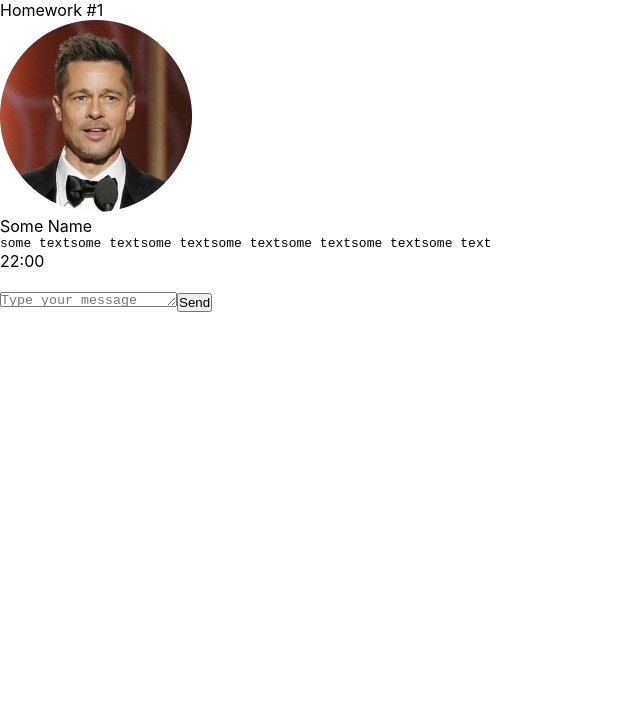
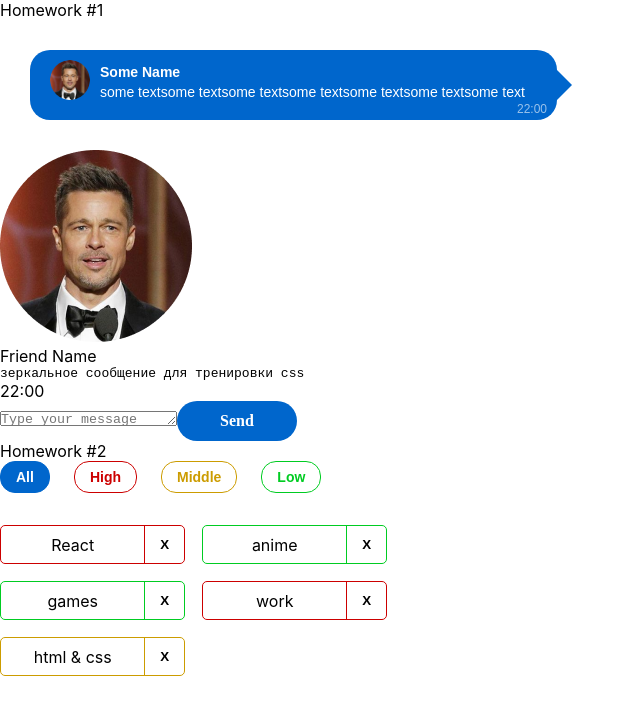
Before and after one commit to KirillPurposeful/homework2, a React (Create React App) app: page / in a window 1280 px wide. Shown: the top 714 px of the page, without its empty margins (0-640 px from the left). Built offline with nearby package versions, Linux system fonts and the light colour scheme.

Commit message:
add second homework

```diff
--- a/src/s1-main/App.tsx
+++ b/src/s1-main/App.tsx
@@ -1,13 +1,14 @@
 import React from 'react'
 import s from './App.module.css'
 import HW1 from '../s2-homeworks/hw01/HW1'
+import HW2 from "../s2-homeworks/hw02/HW2";
 
 function App() {
     return (
         <div className={s.App}>
             <HW1/>
             {/*раскомментировать по ходу выполнения*/}
-            {/*<HW2/>*/}
+            <HW2/>
             {/*<HW3/>*/}
             {/*<HW4/>*/}
 
--- a/src/s2-homeworks/hw01/HW1.tsx
+++ b/src/s2-homeworks/hw01/HW1.tsx
@@ -58,7 +58,7 @@ const HW1 = () => {
                 {/*проверка отображения (не менять)*/}
                 <div>
                     <Message message={message0} id={message0.id} user={message0.user}/>
-                    <FriendMessage message={friendMessage0}/>
+                    <FriendMessage message={friendMessage0} id={friendMessage0.id} user={friendMessage0.user}/>
                 </div>
 
                 {/*для автоматической проверки дз (не менять)*/}
--- a/src/s2-homeworks/hw01/friend-message/FriendMessage.tsx
+++ b/src/s2-homeworks/hw01/friend-message/FriendMessage.tsx
@@ -1,8 +1,11 @@
 import React from 'react'
 import s from './FriendMessage.module.css'
+import {MessageType} from "../HW1";
+import {MessagePropsType} from "../message/Message";
 
 // создать тип вместо any и отобразить приходящие данные
-const FriendMessage = (props: any) => {
+
+const FriendMessage = (props: MessagePropsType) => {
     return (
         <div
             id={'hw1-friend-message-' + props.message.id}
@@ -11,26 +14,21 @@ const FriendMessage = (props: any) => {
             <div className={s.friendImageAndText}>
                 <img
                     id={'hw1-friend-avatar-' + props.message.id}
-                    // создаёт студент
-
-                    //
+                    src={props.message.user.avatar}
+                    alt={`${props.message.user.name}'s avatar`}
                 />
                 <div className={s.friendText}>
                     <div
                         id={'hw1-friend-name-' + props.message.id}
                         className={s.friendName}
                     >
-                        {/*создаёт студент*/}
-
-                        {/**/}
+                        <p>{props.message.user.name}</p>
                     </div>
                     <pre
                         id={'hw1-friend-text-' + props.message.id}
                         className={s.friendMessageText}
                     >
-                        {/*создаёт студент*/}
-
-                        {/**/}
+                        <p>{props.message.message.text}</p>
                     </pre>
                 </div>
             </div>
@@ -38,9 +36,7 @@ const FriendMessage = (props: any) => {
                 id={'hw1-friend-time-' + props.message.id}
                 className={s.friendTime}
             >
-                {/*создаёт студент*/}
-
-                {/**/}
+                <span>{props.message.message.time}</span>
             </div>
         </div>
     )
--- a/src/s2-homeworks/hw01/message-sender/MessageSender.module.css
+++ b/src/s2-homeworks/hw01/message-sender/MessageSender.module.css
@@ -7,11 +7,24 @@
 }
 
 .button {
+    width: 120px;
+    height: 40px;
+    background: rgba(0, 102, 204, 1);
+    border-radius: 20px;
+    border: none;
+    color:white;
+    cursor: pointer;
 
+    font-family: Montserrat;
+    font-size: 16px;
+    font-weight: 600;
+    line-height: 20px;
+    letter-spacing: 0em;
+    text-align: center;
 }
 
 .button:hover {
-
+    background: rgb(0, 150, 204);
 }
 .button:active {
 
--- a/src/s2-homeworks/hw01/message/Message.module.css
+++ b/src/s2-homeworks/hw01/message/Message.module.css
@@ -1,31 +1,64 @@
 .message {
+    background-color: rgba(0, 102, 204, 1);
+    color: white;
+    border-radius: 20px;
+    font-family: 'Montserrat', sans-serif;
+    font-size: 14px;
+    width: 527px;
+    min-height: 60px;
+    padding: 10px 20px;
+    box-sizing: border-box;
+    display: flex;
+    align-items: center;
+    position: relative;
+    margin: 30px;
 
 }
 
 .imageAndText {
-
+    display: flex;
+    align-items: flex-end;
+    margin-bottom: 10px;
 }
 
 .imageAndText img {
-
+    width: 40px;
+    height: 40px;
+    border-radius: 50%;
+    margin-right: 10px;
 }
 
 .text {
-
+    flex-grow: 1;
+    position: relative;
 }
 
-.text:after {
-
+.message::after {
+    content: "";
+    position: absolute;
+    display: block;
+    width: 0;
+    border: 15px solid transparent;
+    border-left-color: rgba(0, 102, 204, 1);
+    right: -30px; top: calc(50% - 15px);
 }
 
+
 .name {
-
+    font-weight: bold;
+    margin-bottom: 4px;
 }
 
 .messageText {
-
+    font-family: 'Montserrat', sans-serif;
+    font-size: 14px;
+    color: white;
 }
 
 .time {
-
+    font-size: 12px;
+    color: rgba(255, 255, 255, 0.6);
+    position: absolute;
+    bottom: 4px;
+    right: 10px;
 }
--- a/src/s2-homeworks/hw02/HW2.tsx
+++ b/src/s2-homeworks/hw02/HW2.tsx
@@ -3,30 +3,30 @@ import Affairs from './affairs/Affairs'
 import s2 from '../../s1-main/App.module.css'
 
 /*
-* 1 - описать типы AffairPriorityType, AffairType
+* 1 - описать типы AffairPriorityType, AffairType +
 * 2 - указать нужный тип для defaultAffairs
 * 3 - дописать типы и логику функции filterAffairs и проверить её тестами
 * 4 - выполнить пункт 3 для функции deleteAffair
 * 5 - указать нужный тип в useState с affairs
-* 6 - дописать тип и логику функции deleteAffairCallback
-* 7 - в файле Affairs.tsx дописать типизацию пропсов
-* 8 - в файле Affairs.tsx дописать логику функций setAll, setHigh, setMiddle, setLow
-* 9 - в файле Affair.tsx дописать типизацию пропсов
-* 10 - в файле Affair.tsx дописать функции deleteCallback и использовать
-* 11 - в файле Affair.tsx отобразить приходящие данные
+* 6 - дописать тип и логику функции deleteAffairCallback +++++
+* 7 - в файле Affairs.tsx дописать типизацию пропсов +
+* 8 - в файле Affairs.tsx дописать логику функций setAll, setHigh, setMiddle, setLow +
+* 9 - в файле Affair.tsx дописать типизацию пропсов +
+* 10 - в файле Affair.tsx дописать функции deleteCallback и использовать +
+* 11 - в файле Affair.tsx отобразить приходящие данные +
 * */
 
 // types
-export type AffairPriorityType = any // need to fix any
+export type AffairPriorityType = 'high'|'middle'|'low'
 export type AffairType = {
-    _id: any // need to fix any
-    name: any // need to fix any
+    _id: number
+    name: string
     priority: AffairPriorityType
 }
 export type FilterType = 'all' | AffairPriorityType
 
 // constants
-const defaultAffairs: any = [ // need to fix any
+const defaultAffairs: AffairType[] = [
     {_id: 1, name: 'React', priority: 'high'}, // студенты могут изменить содержимое name и количество элементов в массиве, ...priority не менять!
     {_id: 2, name: 'anime', priority: 'low'},
     {_id: 3, name: 'games', priority: 'low'},
@@ -35,23 +35,27 @@ const defaultAffairs: any = [ // need to fix any
 ]
 
 // pure helper functions
-export const filterAffairs = (affairs: any, filter: any): any => { // need to fix any
+export const filterAffairs = (affairs:  AffairType[], filter: FilterType): AffairType[] => {
 
+    if (filter === 'all') {
+        return [...affairs];
+    }
 
-    return affairs // need to fix
+    return affairs.filter(affair => affair.priority === filter);
 }
-export const deleteAffair = (affairs: any, _id: any): any => { // need to fix any
+export const deleteAffair = (affairs: AffairType[], _id: number): AffairType[] => { // need to fix any
 
-    return affairs // need to fix
+    return affairs.filter(affair => affair._id!== _id);
 }
 
 function HW2() {
-    const [affairs, setAffairs] = useState<any>(defaultAffairs) // need to fix any
+    const [affairs, setAffairs] = useState<AffairType[]>(defaultAffairs) // need to fix any
     const [filter, setFilter] = useState<FilterType>('all')
 
     const filteredAffairs = filterAffairs(affairs, filter)
-    const deleteAffairCallback = (_id: any) => { // need to fix any
-        // need to fix
+    const deleteAffairCallback = (_id: number) => { // need to fix any
+       const newAffairs= deleteAffair(affairs,_id)
+        setAffairs(newAffairs);
     }
 
     return (
--- a/src/s2-homeworks/hw02/affairs/Affairs.tsx
+++ b/src/s2-homeworks/hw02/affairs/Affairs.tsx
@@ -4,24 +4,24 @@ import {AffairType, FilterType} from '../HW2'
 import s from './Affairs.module.css'
 
 type AffairsPropsType = {
-    data: any // need to fix any
-    setFilter: any
-    deleteAffairCallback: any
+    data: AffairType[]
+    setFilter: (filter: FilterType) => void;
+    deleteAffairCallback: (_id: number) => void
     filter: FilterType
 }
 
 function Affairs(props: AffairsPropsType) {
     const setAll = () => {
-        // need to fix
+     props.setFilter('all')
     }
     const setHigh = () => {
-        // need to fix
+        props.setFilter('high')
     }
     const setMiddle = () => {
-        // need to fix
+        props.setFilter('middle')
     }
     const setLow = () => {
-        // need to fix
+        props.setFilter('low')
     }
 
     const cnAll = s.button + ' ' + s.all + (props.filter === 'all' ? ' ' + s.active : '')
--- a/src/s2-homeworks/hw02/affairs/affair/Affair.tsx
+++ b/src/s2-homeworks/hw02/affairs/affair/Affair.tsx
@@ -6,12 +6,12 @@ import s2 from '../Affairs.module.css'
 type AffairPropsType = {
     // key не нужно типизировать
     affair: AffairType
-    deleteAffairCallback: any // need to fix any
+    deleteAffairCallback: (_id: number) => void
 }
 
 function Affair(props: AffairPropsType) {
     const deleteCallback = () => {
-        // need to fix
+        props.deleteAffairCallback(props.affair._id);
     }
 
     const nameClass = s.name + ' ' + s2[props.affair.priority]
@@ -24,9 +24,8 @@ function Affair(props: AffairPropsType) {
             className={affairClass}
         >
             <div id={'hw2-name-' + props.affair._id} className={nameClass}>
-                {/*создаёт студент*/}
+                {props.affair.name}
 
-                {/**/}
             </div>
             <div id={'hw2-priority-' + props.affair._id} hidden>
                 {props.affair.priority}
@@ -35,7 +34,7 @@ function Affair(props: AffairPropsType) {
             <button
                 id={'hw2-button-delete-' + props.affair._id}
                 className={buttonClass}
-                // need to fix
+                onClick={deleteCallback}
 
             >
                 {/*текст кнопки могут изменить студенты*/}
```
